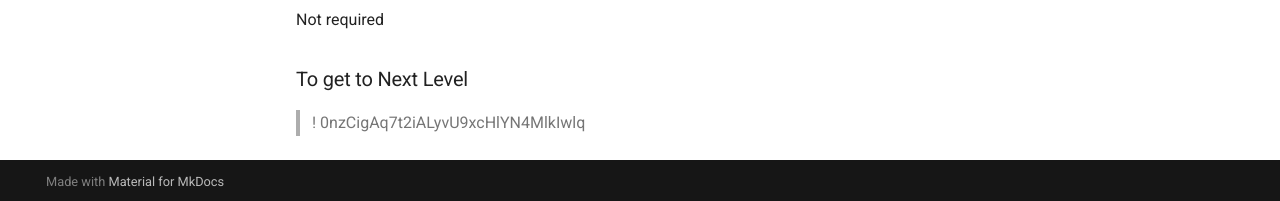
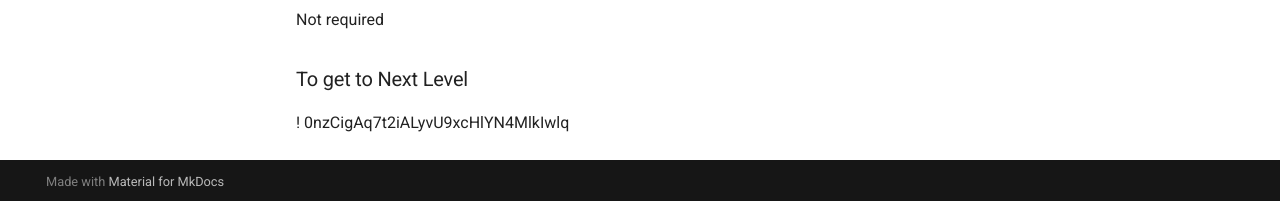
Before and after one commit to KBSummers/overTheWireWalkthroughs, an MkDocs documentation site: the page built from docs/natas/natas0.md, in a window 1280 px wide and 1370 px high. Shown: the part 1166-1367 px from the top of the window. Built offline with MkDocs 1.6.1 and Material for MkDocs 9.7.7, drawn with Linux system fonts in a browser that asks for light colours; comment, search, counter and statistics services are not loaded.

Commit message:
tet spoiler text

```diff
--- a/docs/natas/natas0.md
+++ b/docs/natas/natas0.md
@@ -13,4 +13,4 @@ Short bullets summarizing the concept(s) learned.
 ### To get to This Level
 Not required
 ### To get to Next Level
->! 0nzCigAq7t2iALyvU9xcHlYN4MlkIwlq
+ ! 0nzCigAq7t2iALyvU9xcHlYN4MlkIwlq
```
